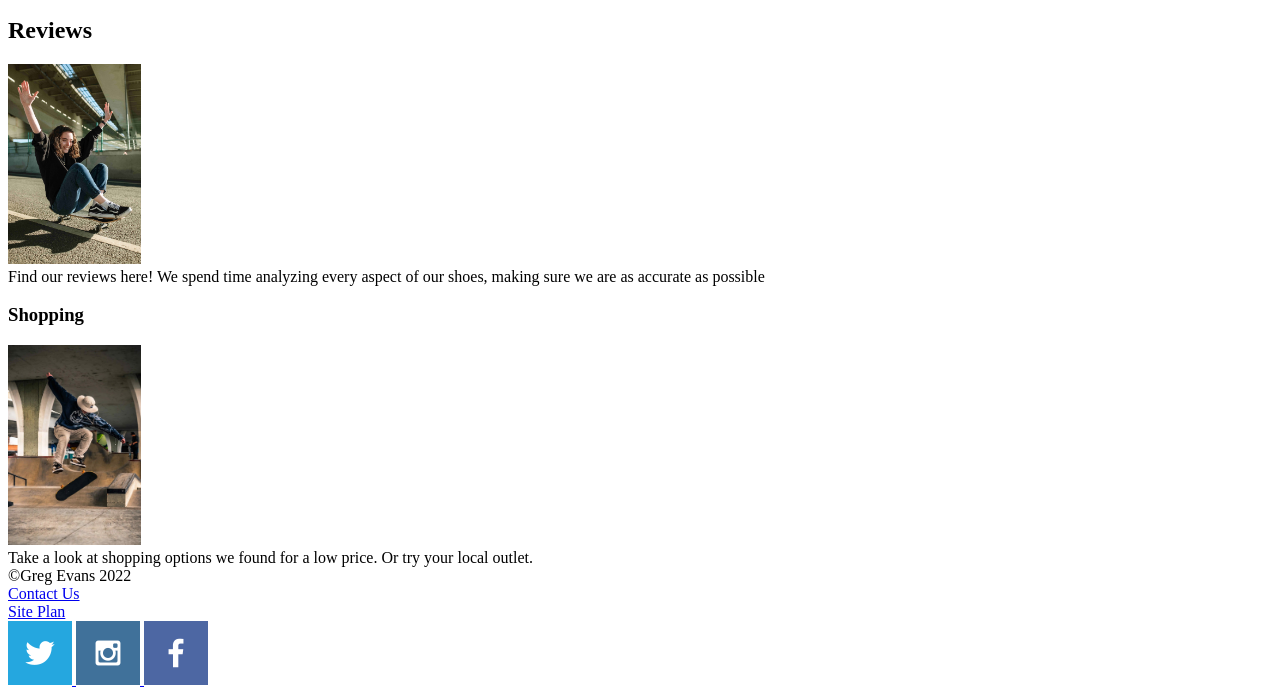
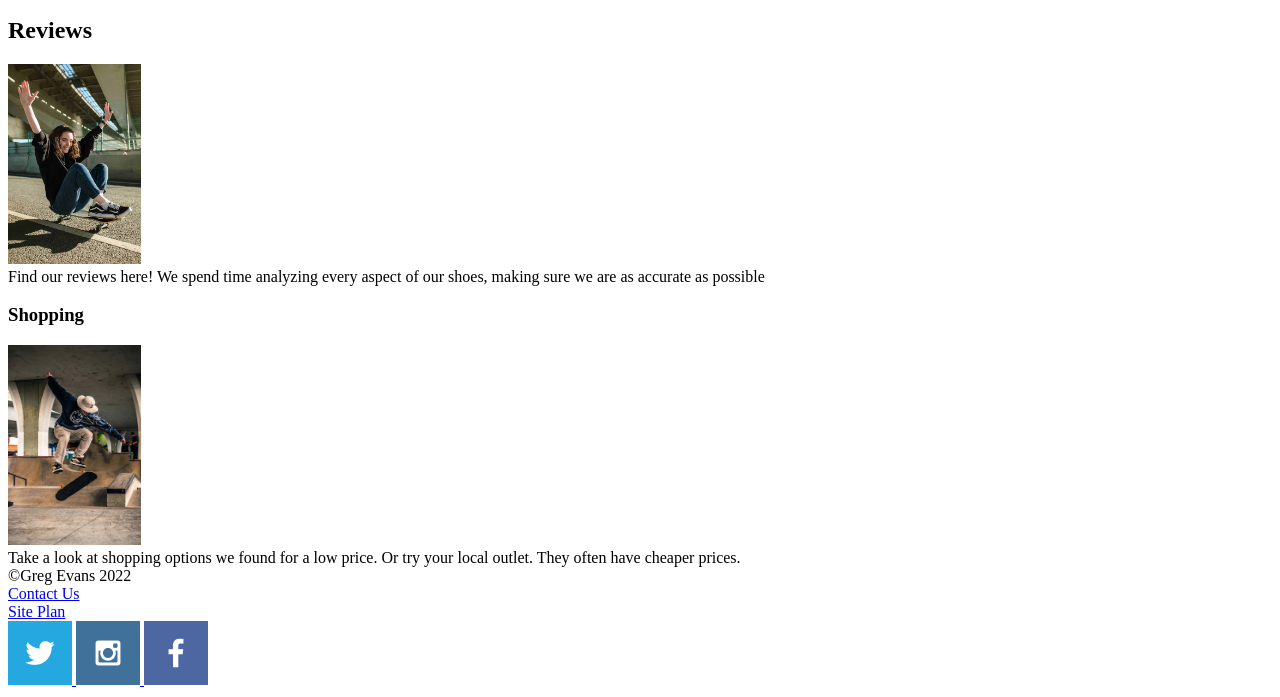
Before and after one commit to GregHeffly22/wdd-130, a plain HTML site: page personal-site/index.html in a window 1280 px wide. Shown: the part 417-1114 px from the top of the page. Drawn offline with Linux system fonts and the light colour scheme.

```diff
--- a/personal-site/index.html
+++ b/personal-site/index.html
@@ -40,7 +40,7 @@
             <h3>Shopping</h3>
             <img id="skateboard-man"src="images/pexels-brett-sayles-1996969.jpg" alt="Man Skateboarding">
             <section id="shopping">
-                Take a look at shopping options we found for a low price. Or try your local outlet.
+                Take a look at shopping options we found for a low price. Or try your local outlet. They often have cheaper prices.
             </section>
 
         </main>
```
